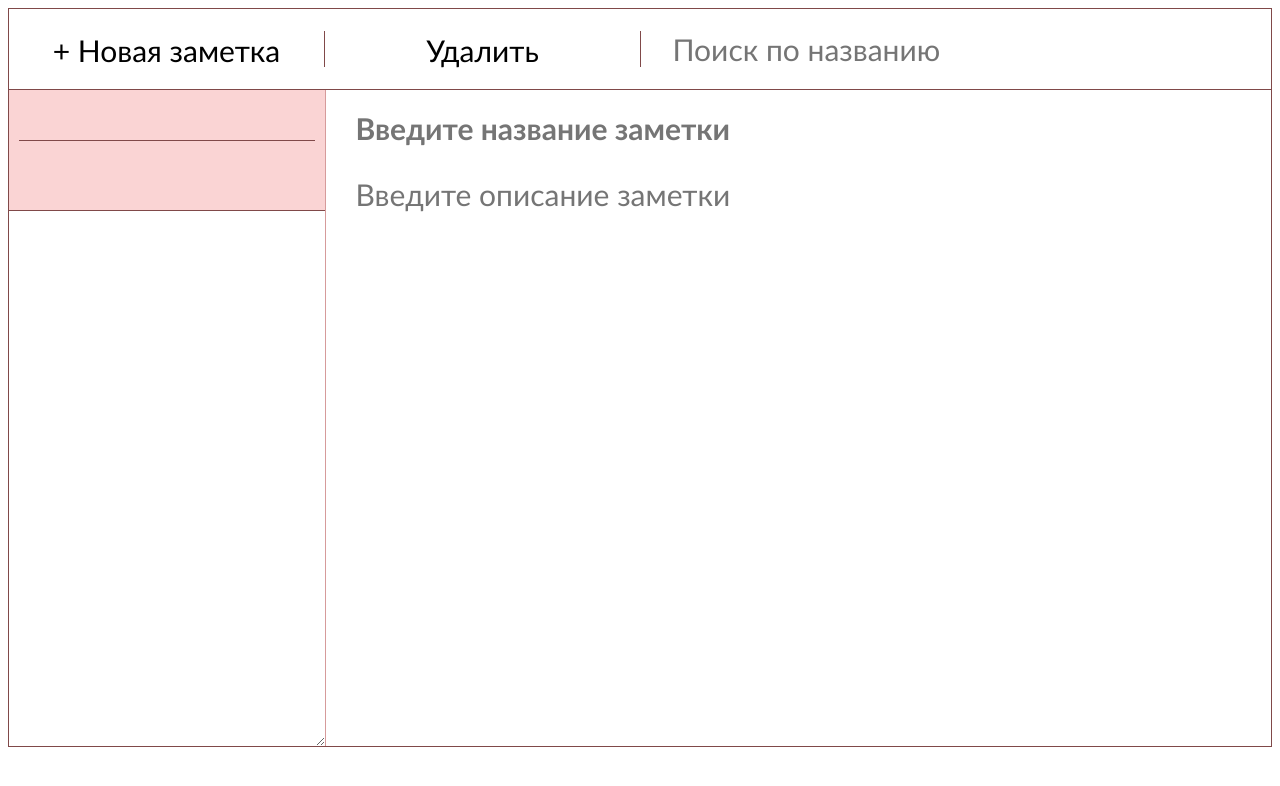
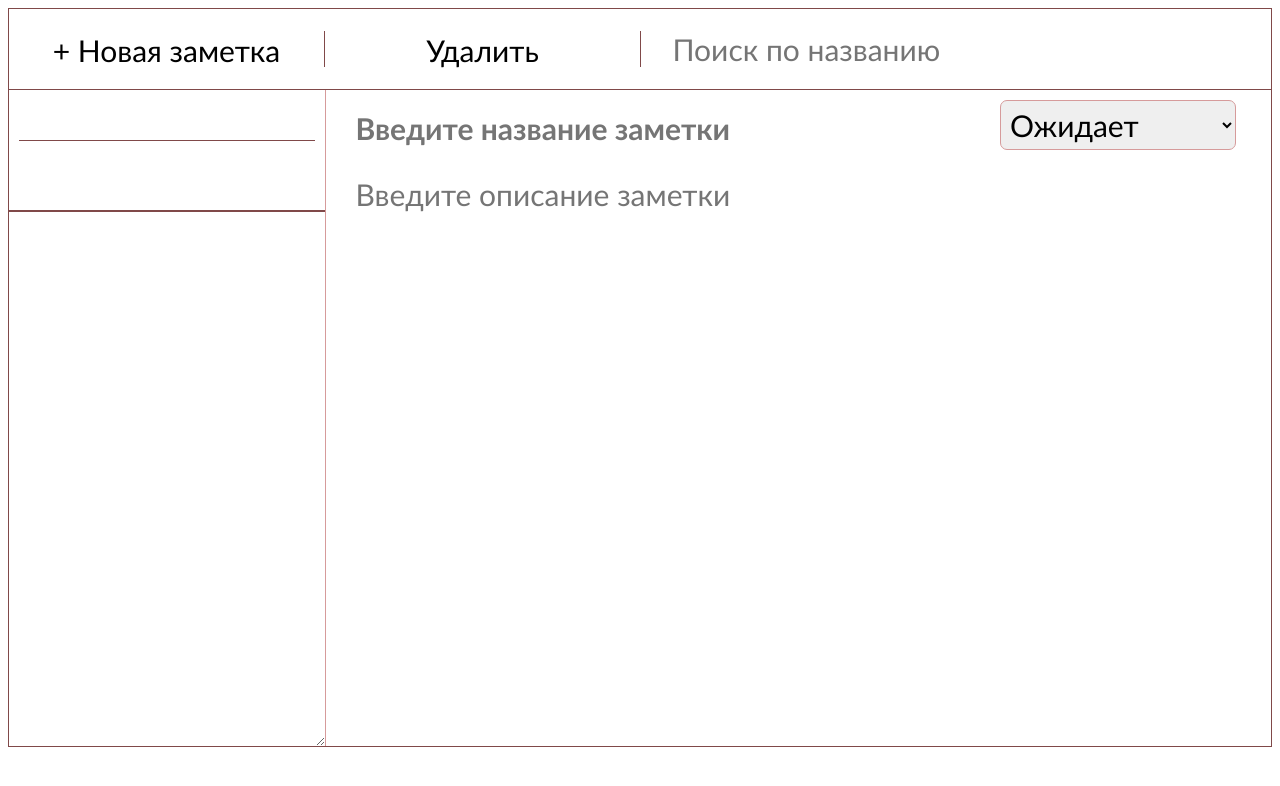
Before and after one commit to Paulselikhov/note_ts, a React (Create React App) app: page / in a window 1280 px wide. Shown: the top 786 px of the page. Built offline with nearby package versions, Linux system fonts and the light colour scheme.

Commit message:
добавлена функция setColors

```diff
--- a/src/App.css
+++ b/src/App.css
@@ -94,11 +94,11 @@ textarea{
 .NoteItem{
     height: 100px;
     padding: 10px;
-    border-bottom: 1px solid rgb(128, 73, 73);
+    border-bottom: 2px solid rgb(128, 73, 73);
 
 }
 .NoteItem:hover{
-    background-color: rgb(230, 185, 185);
+    background-color: white;
 }
 .NoteItem_name{
     height: 35px;
@@ -115,10 +115,12 @@ textarea{
     text-overflow: ellipsis;
 
 }
-
+.NoteEditForm_head{
+    display: flex;
+}
 .NoteEditForm_inputName{
 
-    width: 90%;
+    width: 65%;
 
     margin-top: 10px;
     margin-left: 20px;
@@ -126,14 +128,26 @@ textarea{
 
     font-weight: 800;
 }
+.NoteEditForm_select{
+    height: 50px;
+    width: 25%;
+    margin-right: 10px;
+    margin-top: 10px;
+    margin-left: 20px;
+    padding: 5px;
+
+    border: 1px solid rgb(214, 155, 155);
+    border-radius: 7px 7px;
+
+}
 
 .NoteEditForm_inputDescription{
-    width: 90%;
+    width: 92%;
     height: 77%;
 
     margin-top: 10px;
+    margin-right: 20px;
     margin-left: 20px;
-
     padding: 10px;
 
     border: none;
@@ -150,5 +164,15 @@ textarea{
 
 
 .active{
-    background-color: rgb(250, 212, 212);
+    background-color: rgb(255, 255, 255);
 }
+
+.pending{
+    background: rgb(255, 200, 200);
+}
+.inProcess{
+    background: rgb(204, 196, 255);
+}
+.resolved{
+    background: rgb(209, 255, 195);
+}
--- a/src/App.tsx
+++ b/src/App.tsx
@@ -1,4 +1,4 @@
-import React, {useMemo, useState, useEffect} from 'react';
+import React, {useMemo, useState} from 'react';
 import './App.css';
 import NoteEditForm from './components/NoteEditForm/NoteEditForm';
 import NotesList from './components/NotesListForm/NotesList';
@@ -18,9 +18,9 @@ function App() {
 
   const [findState, setFindState] = useState<string>('')
 
-
   // Функция обновления состояний
   function updateNoteAndNoteList(value:INote){
+
     setNote(value)
     updateNotes(value)
   }
@@ -49,6 +49,7 @@ function App() {
       if(item.id == value.id){
         item.name = value.name
         item.description = value.description
+        item.status = value.status
       }
     })
 
@@ -99,15 +100,6 @@ function App() {
     return notes.filter( note => note.name.toLowerCase().includes(findState))
   }, [findState, notes])
 
-  useEffect( () => {
-
-    setNote(searchedNote[0])
-    if (searchedNote[0]){
-      setActiveId(searchedNote[0].id)
-    }
-  }, [searchedNote])
-
-  console.log('сработал рендер')
 
   return (
     <div className="App">
--- a/src/components/NoteEditForm/NoteEditForm.tsx
+++ b/src/components/NoteEditForm/NoteEditForm.tsx
@@ -11,11 +11,13 @@ const NoteEditForm: FC<NoteEditFormProps> = ({note, updateNoteAndNoteList}) => {
 
   const [nameState, setNameState] = useState('')
   const [descriptionState, setDescriptionState] = useState('')
+  const [status, setStatus] = useState('')
 
   useEffect( () =>{
     if (note){
       setNameState(note.name)
       setDescriptionState(note.description)
+      setStatus(note.status)
     }
 
   },[note])
@@ -30,6 +32,9 @@ const NoteEditForm: FC<NoteEditFormProps> = ({note, updateNoteAndNoteList}) => {
     if(name == 'описание'){
       cloneItem.description = e.target.value;
     }
+    if(name == 'статус'){
+      cloneItem.status = e.target.value;
+    }
 
     updateNoteAndNoteList(cloneItem)
   }
@@ -38,7 +43,15 @@ const NoteEditForm: FC<NoteEditFormProps> = ({note, updateNoteAndNoteList}) => {
     <div className='NoteEditForm'>
       {note?
         <div className='NoteEditForm_found' >
-          <input value={nameState} onBlur={ (e) => cloneAndUpdate(e, note, 'название', updateNoteAndNoteList)} onChange={ (e) => setNameState(e.target.value)} className='NoteEditForm_inputName' placeholder='Введите название заметки'></input>
+          <div className='NoteEditForm_head'>
+            <input value={nameState} onBlur={ (e) => cloneAndUpdate(e, note, 'название', updateNoteAndNoteList)} onChange={ (e) => setNameState(e.target.value)} className='NoteEditForm_inputName' placeholder='Введите название заметки'></input>
+            <select value={status} onChange={ (e) => {setStatus(e.target.value); cloneAndUpdate(e, note, 'статус', updateNoteAndNoteList)}}  className='NoteEditForm_select'>
+              <option value='pending'>Ожидает</option>
+              <option value='inProcess'>В процессе</option>
+              <option value='resolved'>Выполнена</option>
+            </select>
+          </div>
+
           <textarea value={descriptionState} onBlur={ (e) => cloneAndUpdate(e, note, 'описание', updateNoteAndNoteList)} onChange={ (e) => setDescriptionState(e.target.value)} className='NoteEditForm_inputDescription' placeholder='Введите описание заметки'></textarea>
       </div>
       :<div className='NoteEditForm_notFound'> Заметок не найдено</div>
--- a/src/components/NotesListForm/NoteItem.tsx
+++ b/src/components/NotesListForm/NoteItem.tsx
@@ -9,18 +9,28 @@ interface NoteItemProps{
 }
 const NoteItem: FC<NoteItemProps> = ({note, updateNote, setActiveId,activeId}) => {
 
+  let className:string = ''
+
+  function setColors(){
+    if (activeId == note.id){
+      className = "NoteItem active"
+    }else if (note.status == "inProcess"){
+      className= className + " " + "NoteItem inProcess"
+    }else if (note.status == "resolved"){
+      className= className + " " + "NoteItem resolved"
+    }else if (note.status == "pending"){
+      className= className + " " + "NoteItem pending"
+    }
+  }
+  setColors()
 
   function updateAndSetColor(note:INote, updateNote: (note: INote) => void){
     updateNote({...note})
-    setColor()
-  }
-
-  function setColor(){
     setActiveId(note.id)
   }
 
   return (
-    <div className={activeId == note.id? "NoteItem active": "NoteItem"} onClick={ () => updateAndSetColor(note, updateNote)} >
+    <div className={className} onClick={ () => updateAndSetColor(note, updateNote)} >
       <div className="NoteItem_name">{note.name}</div>
       <div className="NoteItem_description">{note.description}</div>
     </div>
```
